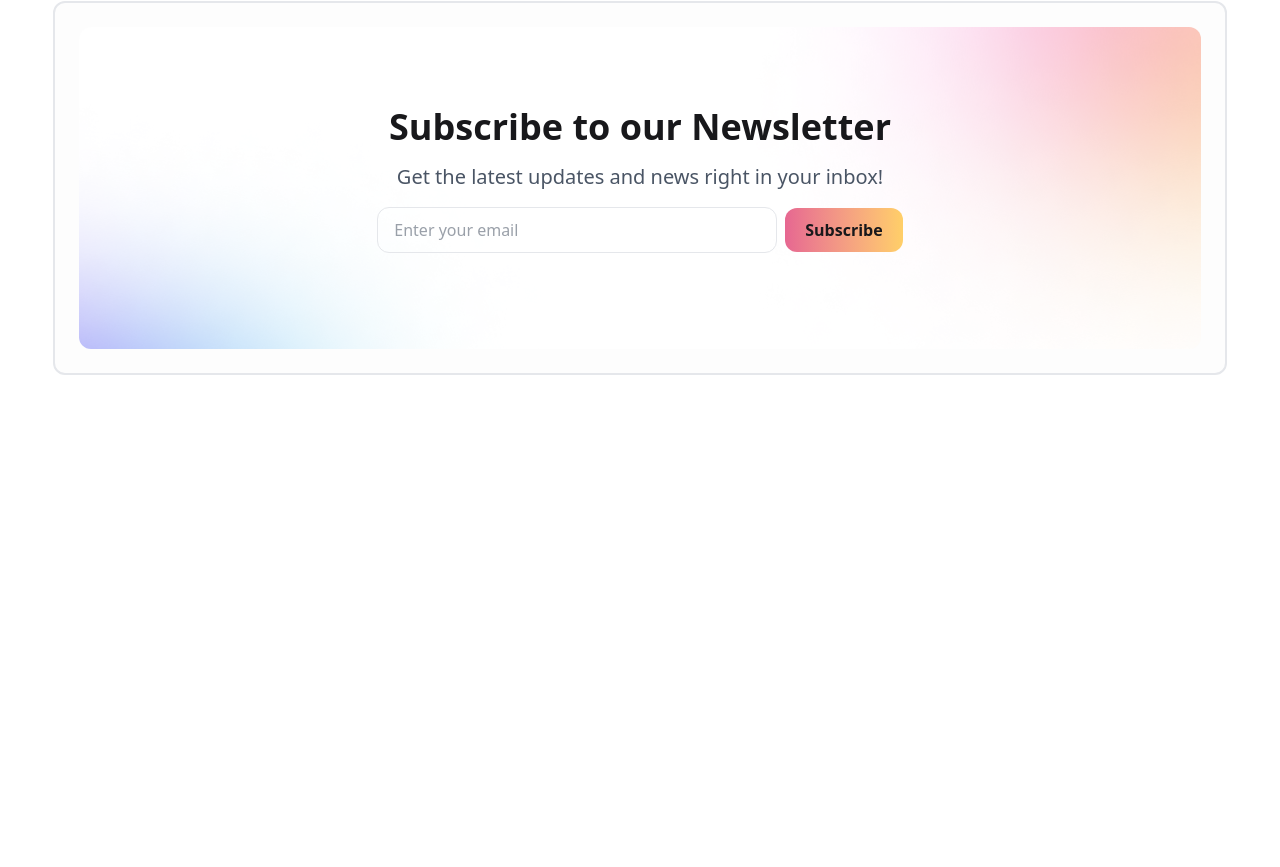
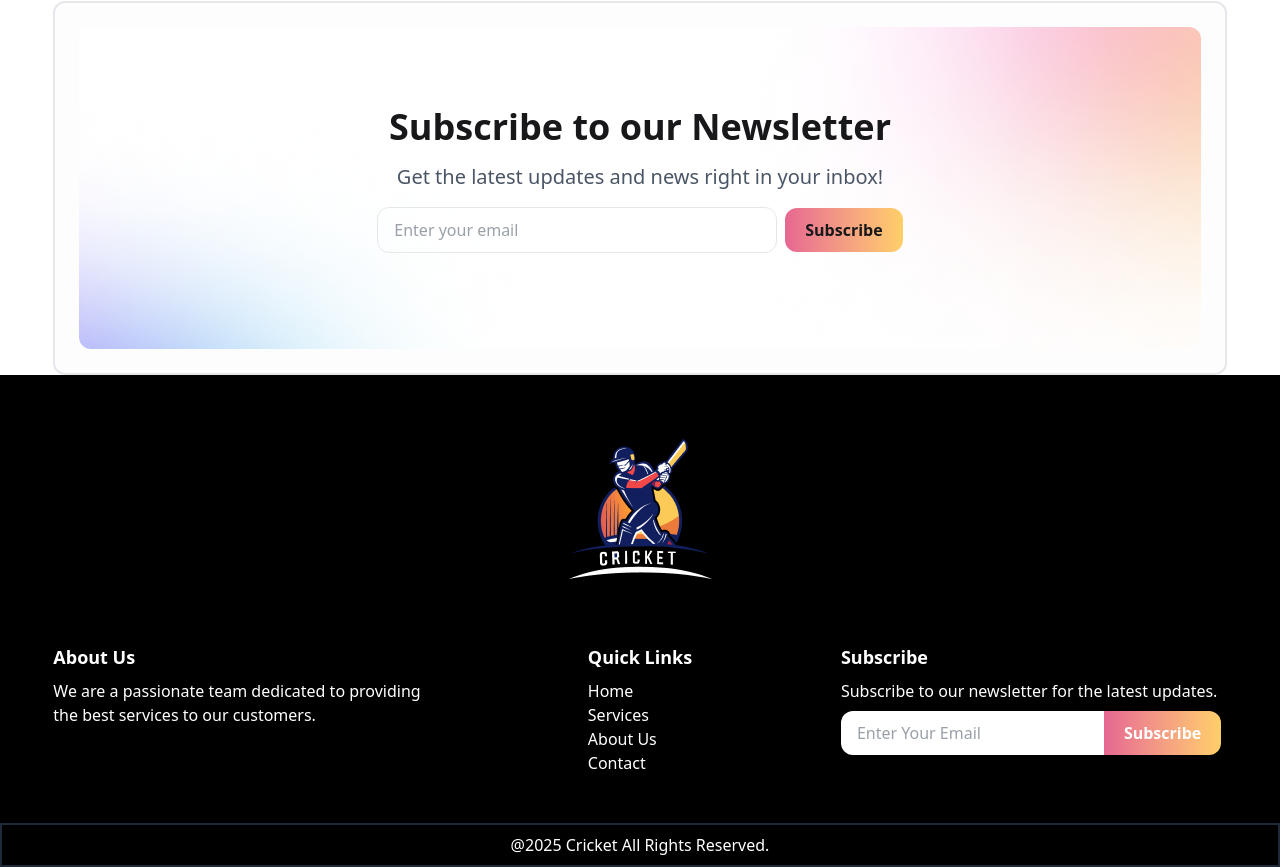
Before and after one commit to obaidullah-miazi-dev/Cricket-player-selection-web, a React (Vite) app: page / in a window 1280 px wide. Shown: the part 3685-4552 px from the top of the page. Before the commit the page ends 4060 px from the top, so only its background shows below. Built offline with nearby package versions, Linux system fonts and the light colour scheme.

Commit message:
footer section added

```diff
--- a/src/App.jsx
+++ b/src/App.jsx
@@ -6,6 +6,7 @@ import AvailablePlayers from './Components/AvailablePlayersList/AvailablePlayers
 import { Suspense, useState } from 'react'
 import SelectedPlayers from './Components/SelectedPlayersList/SelectedPlayers'
 import Newsletter from './Components/Newsletter/Newsletter'
+import Footer from './Components/Footer/Footer'
 
 const fetchPlayers = async () => {
   const res = await fetch('/players-data.json')
@@ -47,7 +48,7 @@ function App() {
       }
 
       <Newsletter></Newsletter>
-
+      <Footer></Footer>
 
     </>
   )
--- /dev/null
+++ b/src/Components/Footer/Footer.jsx
@@ -0,0 +1,44 @@
+import React from 'react';
+import FooterLogo from '../../assets/logo-footer.png'
+
+const Footer = () => {
+    return (
+        <div className='bg-black text-white pt-16'>
+            <div className='mb-16'>
+                <img className='mx-auto' src={FooterLogo} alt="" />
+            </div>
+
+            <div className='md:grid grid-cols-3 md:w-11/12 mx-auto'>
+
+                <div className='mx-auto'>
+                    <h3 className='font-bold text-lg mb-2'>About Us</h3>
+                    <p>
+                        We are a passionate team dedicated to providing the best services to our customers.
+                    </p>
+                </div>
+
+                <div className='mx-auto'>
+                    <h3 className='font-bold text-lg mb-2'>Quick Links</h3>
+                    <p>Home</p>
+                    <p>Services</p>
+                    <p>About Us</p>
+                    <p>Contact</p>
+                </div>
+
+                <div className='mx-auto'>
+                    <h3 className='font-bold text-lg mb-2'>Subscribe</h3>
+                    <p className='mb-2'>Subscribe to our newsletter for the latest updates.</p>
+                    <div>
+                        <input className='text-gray-700 bg-white rounded-xl md:rounded-r-none  py-2.5 px-4' type="email" placeholder='Enter Your Email'/>
+                        <button className='py-2.5 px-5 bg-gradient-to-r from-[#e66791] to-[#ffcf68] rounded-xl font-semibold md:rounded-l-none'>Subscribe</button>
+                    </div>
+                </div>
+
+            </div>
+
+            <p className='text-center border-2 border-gray-800 p-2 mt-12'>@2025 Cricket All Rights Reserved.</p>
+        </div>
+    );
+};
+
+export default Footer;
```
